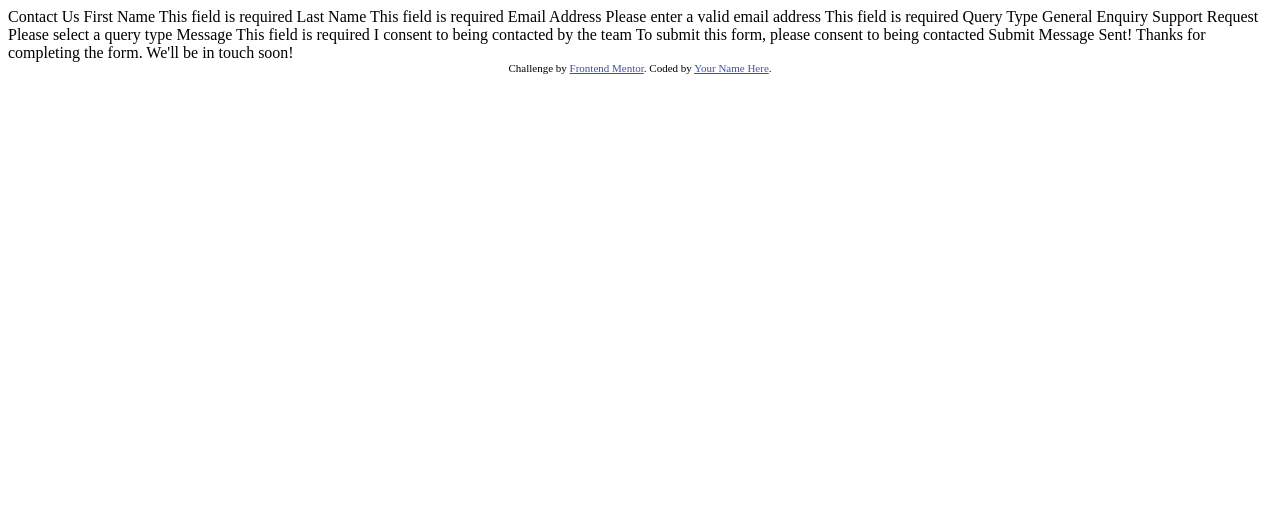
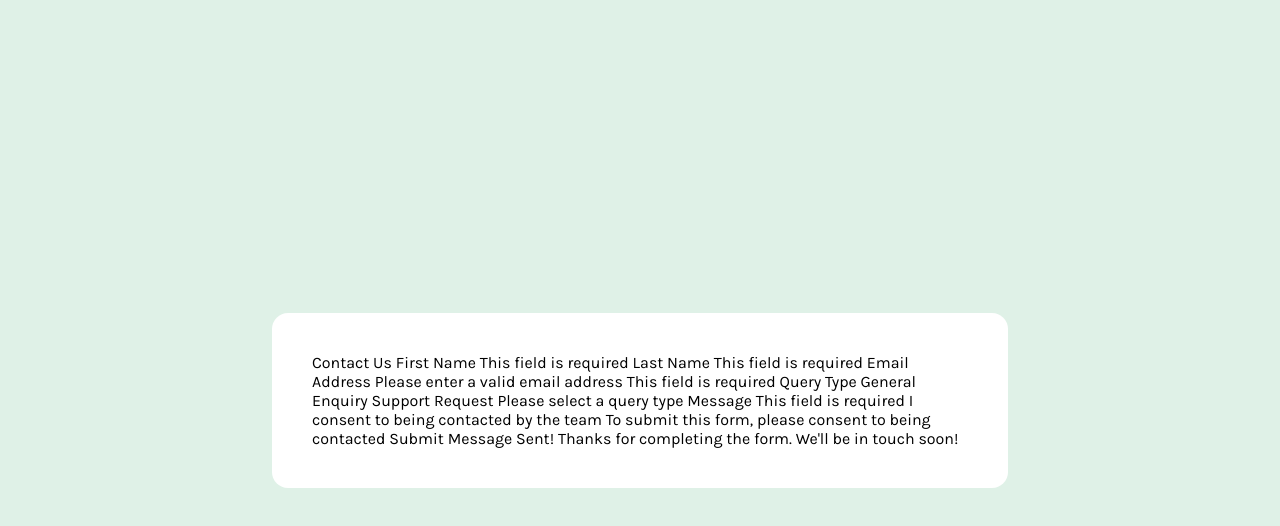
Before and after one commit to marjsky/contact-form-main, a plain HTML site: page index.html in a window 1280 px wide. Drawn offline with Linux system fonts and the light colour scheme.

Commit message:
update and add styles to body and container

```diff
--- a/index.html
+++ b/index.html
@@ -1,20 +1,17 @@
 <!DOCTYPE html>
 <html lang="en">
+
 <head>
   <meta charset="UTF-8">
-  <meta name="viewport" content="width=device-width, initial-scale=1.0"> <!-- displays site properly based on user's device -->
+  <meta name="viewport" content="width=device-width, initial-scale=1.0">
+  <!-- displays site properly based on user's device -->
+  <link rel="icon" type="image/png" sizes="32x32" href="./assets/images/favicon-32x32.png">
+  <title>Frontend Mentor | Contact form</title>
+  <link rel="stylesheet" href="styles.css">
+</head>
 
-  <link rel="icon" type="image/png" sizes="32x32" href="./assets/images/favicon-32x32.png">
-
-  <title>Frontend Mentor | Contact form</title>
-
-  <!-- Feel free to remove these styles or customise in your own stylesheet 👍 -->
-  <style>
-    .attribution { font-size: 11px; text-align: center; }
-    .attribution a { color: hsl(228, 45%, 44%); }
-  </style>
-</head>
 <body>
+  <div class="container">
 
     Contact Us
 
@@ -43,10 +40,8 @@
 
     Message Sent!
     Thanks for completing the form. We'll be in touch soon!
+  </div>
 
-  <div class="attribution">
-    Challenge by <a href="https://www.frontendmentor.io?ref=challenge">Frontend Mentor</a>.
-    Coded by <a href="#">Your Name Here</a>.
-  </div>
 </body>
+
 </html>
--- /dev/null
+++ b/styles.css
@@ -0,0 +1,37 @@
+@import url('https://fonts.googleapis.com/css2?family=Karla:ital,wght@0,200..800;1,200..800&display=swap');
+
+:root {
+    --Green_200: hsl(148, 38%, 91%);
+    --Green_600: hsl(169, 82%, 27%);
+    --Red: hsl(0, 66%, 54%);
+    --White: hsl(0, 0%, 100%);
+    --Grey_500: hsl(186, 15%, 59%);
+    --Grey_900: hsl(187, 24%, 22%);
+}
+
+* {
+    margin: 0;
+    padding: 0;
+    box-sizing: border-box;
+}
+
+body {
+    font-family: "Karla", sans-serif;
+    font-size: 16px;
+    background-color: var(--Green_200);
+    display: flex;
+    justify-content: center;
+    align-items: center;
+    height: 100vh;
+}
+
+.container {
+    max-width: 736px;
+    background-color: var(--White);
+    border-radius: 16px;
+    padding: 40px;
+}
+
+@media screen and (max-width: 375px) {
+
+}
```
Lines whose indentation alone changed are shown as unchanged.
